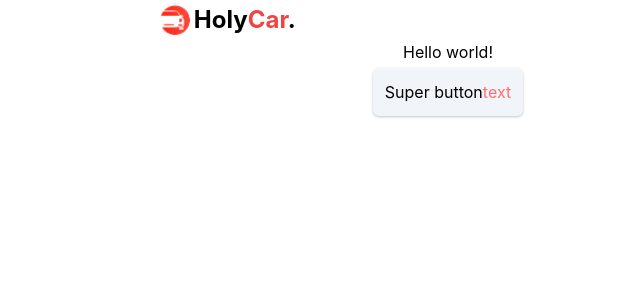
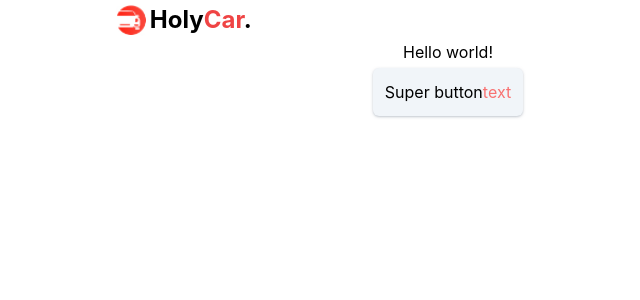
Before and after one commit to YegorKochetkov/rent-car_mern, a React (Create React App) app: page / in a window 1280 px wide. Shown: the top 300 px of the page, without its empty margins (192-832 px from the left). Built offline with nearby package versions, Linux system fonts and the light colour scheme.

Commit message:
Improve the use of tailwind-styled-components

```diff
--- a/src/App.tsx
+++ b/src/App.tsx
@@ -1,10 +1,10 @@
 import React from 'react';
 import HomePage from './app/containers/HomePage';
 import tw from 'tailwind-styled-components';
-import styled from 'styled-components';
+import { TailwindComponent } from 'tailwind-styled-components/dist/tailwind';
 import './App.css';
 
-const AppContainer = tw(styled.div``)`
+const AppContainer: TailwindComponent<any> = tw.div`
 	flex
 	flex-col
 	w-full
--- a/src/app/components/logo/index.tsx
+++ b/src/app/components/logo/index.tsx
@@ -1,40 +1,33 @@
 import React from 'react';
 import tw from 'tailwind-styled-components';
-import styled from 'styled-components';
+import { TailwindComponent } from 'tailwind-styled-components/dist/tailwind';
 import CarLogoImg from 'assets/images/car-logo.png';
 
-const LogoContainer = tw(styled.div``)`
+const LogoContainer: TailwindComponent<any> = tw.div`
 	flex
 	items-center
+	p-1
 `;
 
-const LogoText = tw(styled.div``)`
-	m-1
+const LogoText: TailwindComponent<any> = tw.p`
 	text-xl
 	md:text-2xl
 	text-black
 	font-bold
 `;
 
-const LogoImage = styled.img`
-	height: 100%;
-	width: auto;
+const LogoImage: TailwindComponent<any> = tw.img`
+	h-7
+	md:h-8
+	mr-1
 `;
 
-const LogoImageContainer = tw(styled.div``)`
-	w-auto
-	h-7
-	md:h-8
-`;
-
-const AccentSpan = tw(styled.span``)`text-red-500`;
+const AccentSpan: TailwindComponent<any> = tw.span`text-red-500`;
 
 function Logo() {
 	return (
 		<LogoContainer>
-			<LogoImageContainer>
-				<LogoImage src={CarLogoImg} alt="Car shape in circle" />
-			</LogoImageContainer>
+			<LogoImage src={CarLogoImg} alt="Car shape in circle" />
 
 			<LogoText>
 				Holy<AccentSpan>Car</AccentSpan>.
--- a/src/app/components/navbar/index.tsx
+++ b/src/app/components/navbar/index.tsx
@@ -1,17 +1,15 @@
 import React from 'react';
 import tw from 'tailwind-styled-components';
-import styled from 'styled-components';
+import { TailwindComponent } from 'tailwind-styled-components/dist/tailwind';
 import Logo from '../logo';
 
-const NavBarContainer = tw(styled.div``)`
+const NavBarContainer: TailwindComponent<any> = tw.div`
 	flex
 	flex-row
 	items-center
 	justify-between
 	w-full
 	max-w-2xl
-	lg:pl-12
-	lg:pr-12
 `;
 
 function NavBar() {
--- a/src/app/containers/HomePage/index.tsx
+++ b/src/app/containers/HomePage/index.tsx
@@ -1,9 +1,9 @@
 import React from 'react';
 import tw from 'tailwind-styled-components';
-import styled from 'styled-components';
+import { TailwindComponent } from 'tailwind-styled-components/dist/tailwind';
 import NavBar from 'app/components/navbar';
 
-const PageContainer = tw(styled.div``)`
+const PageContainer: TailwindComponent<any> = tw.div`
 	flex
 	flex-col
 	items-center
@@ -12,7 +12,7 @@ const PageContainer = tw(styled.div``)`
 	overflow-x-hidden
 `;
 
-const Button = tw(styled.button``)`
+const Button: TailwindComponent<any> = tw.button`
 	p-3
 	m-1
 	rounded-md
@@ -26,7 +26,7 @@ const Button = tw(styled.button``)`
 	transition
 `;
 
-const AccentSpan = tw(styled.span``)`text-red-400`;
+const AccentSpan: TailwindComponent<any> = tw.span`text-red-400`;
 
 function HomePage() {
 	return (
--- a/src/index.tsx
+++ b/src/index.tsx
@@ -1,10 +1,10 @@
 import React from 'react';
 import ReactDOM from 'react-dom/client';
+import { store } from './app/store';
+import { Provider } from 'react-redux';
 import './index.css';
 import App from './App';
 import reportWebVitals from './reportWebVitals';
-import { store } from './app/store';
-import { Provider } from 'react-redux';
 
 const root = ReactDOM.createRoot(
 	document.getElementById('root') as HTMLElement,
```
Also changed, not shown: 1 other file (tests, documents, lock files or other folders).
